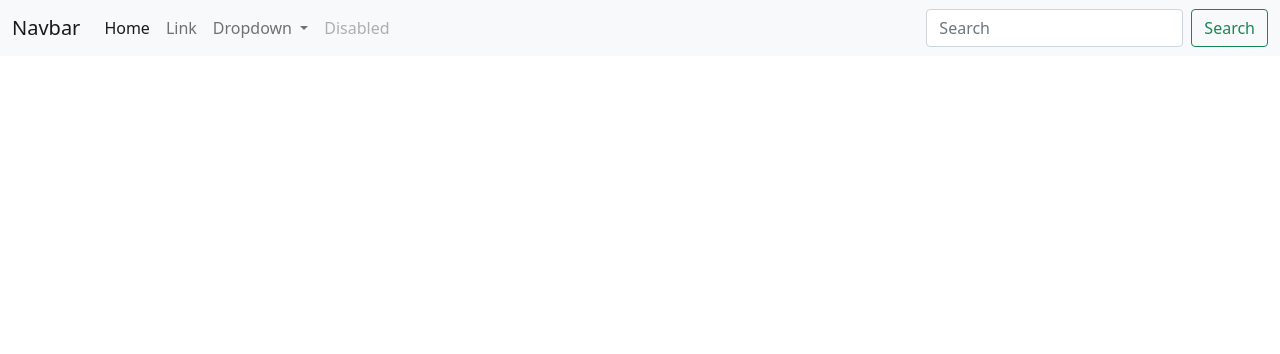
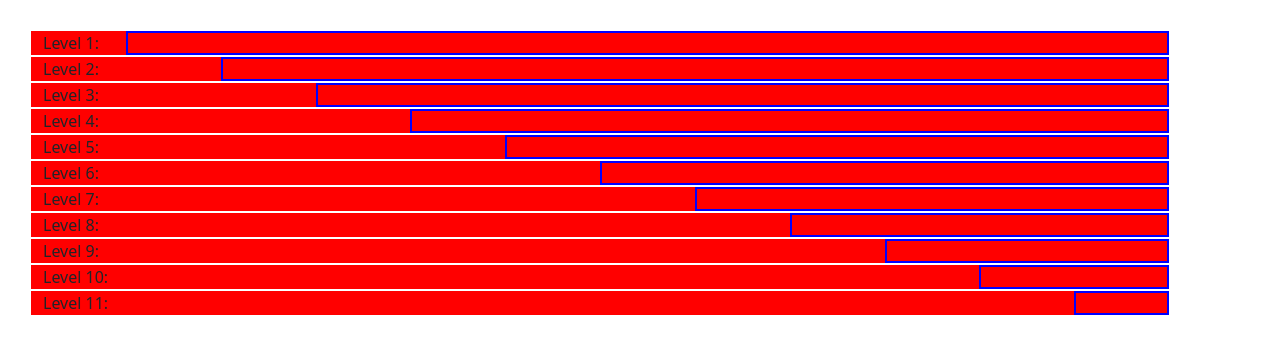
Before and after one commit to Fotso2002/Boozstrap_Jour3, a plain HTML site: page index.html in a window 1280 px wide. Drawn offline with nearby package versions, Linux system fonts and the light colour scheme.

Commit message:
Update of new challenge

```diff
--- a/index.html
+++ b/index.html
@@ -1,57 +1,44 @@
 <!doctype html>
 <html lang="en">
   <head>
-    <!-- Required meta tags -->
     <meta charset="utf-8">
     <meta name="viewport" content="width=device-width, initial-scale=1">
-
-    <!-- Bootstrap CSS -->
-    <link href="https://cdn.jsdelivr.net/npm/bootstrap@5.0.2/dist/css/bootstrap.min.css" rel="stylesheet" integrity="sha384-EVSTQN3/azprG1Anm3QDgpJLIm9Nao0Yz1ztcQTwFspd3yD65VohhpuuCOmLASjC" crossorigin="anonymous">
-
-    <title>Hello, world!</title>
+    <link href="https://cdn.jsdelivr.net/npm/bootstrap@5.0.2/dist/css/bootstrap.min.css" rel="stylesheet" crossorigin="anonymous">
+    <title>Dynamic Columns</title>
+    <style>
+        .container{
+            background-color: red;
+            margin: 30px;
+        }
+        .col{
+            border: 2px solid blue;
+        }
+        .row{
+            border: 1px solid white;
+        }
+    </style>
   </head>
   <body>
-    <script src="https://cdn.jsdelivr.net/npm/bootstrap@5.0.2/dist/js/bootstrap.bundle.min.js" integrity="sha384-MrcW6ZMFYlzcLA8Nl+NtUVF0sA7MsXsP1UyJoMp4YLEuNSfAP+JcXn/tWtIaxVXM" crossorigin="anonymous"></script>
-    <!-- Navbar-->
+    <div class="container" id="dynamicRows"></div>
 
-    <nav class="navbar navbar-expand-lg navbar-light bg-light">
-        <div class="container-fluid">
-          <a class="navbar-brand" href="#">Navbar</a>
-          <button class="navbar-toggler" type="button" data-bs-toggle="collapse" data-bs-target="#navbarSupportedContent" aria-controls="navbarSupportedContent" aria-expanded="false" aria-label="Toggle navigation">
-            <span class="navbar-toggler-icon"></span>
-          </button>
-          <div class="collapse navbar-collapse" id="navbarSupportedContent">
-            <ul class="navbar-nav me-auto mb-2 mb-lg-0">
-              <li class="nav-item">
-                <a class="nav-link active" aria-current="page" href="#">Home</a>
-              </li>
-              <li class="nav-item">
-                <a class="nav-link" href="#">Link</a>
-              </li>
-              <li class="nav-item dropdown">
-                <a class="nav-link dropdown-toggle" href="#" id="navbarDropdown" role="button" data-bs-toggle="dropdown" aria-expanded="false">
-                  Dropdown
-                </a>
-                <ul class="dropdown-menu" aria-labelledby="navbarDropdown">
-                  <li><a class="dropdown-item" href="#">Action</a></li>
-                  <li><a class="dropdown-item" href="#">Another action</a></li>
-                  <li><hr class="dropdown-divider"></li>
-                  <li><a class="dropdown-item" href="#">Something else here</a></li>
-                </ul>
-              </li>
-              <li class="nav-item">
-                <a class="nav-link disabled" href="#" tabindex="-1" aria-disabled="true">Disabled</a>
-              </li>
-            </ul>
-            <form class="d-flex">
-              <input class="form-control me-2" type="search" placeholder="Search" aria-label="Search">
-              <button class="btn btn-outline-success" type="submit">Search</button>
-            </form>
-          </div>
-        </div>
-      </nav>
+    <script>
+        const container = document.getElementById("dynamicRows");
 
-      <!-- Navbar-->
+        for (let i = 1; i <= 11; i++) {
+            let row = document.createElement("div");
+            row.className = "row";
 
+            let col1 = document.createElement("div");
+            col1.className = `col-${i}`;
+            col1.textContent = `Level ${i}:`;
+
+            let col2 = document.createElement("div");
+            col2.className = "col";
+
+            row.appendChild(col1);
+            row.appendChild(col2);
+            container.appendChild(row);
+        }
+    </script>
   </body>
 </html>
```
Also changed, not shown: index2.html (added, +54 -0 lines), imgae1.jpg (added).
